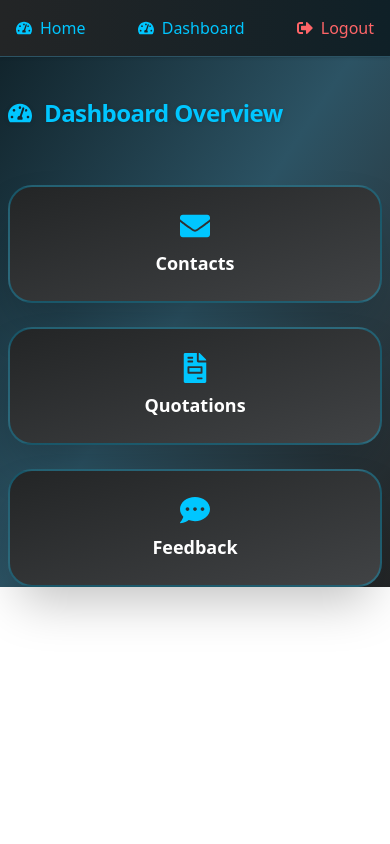
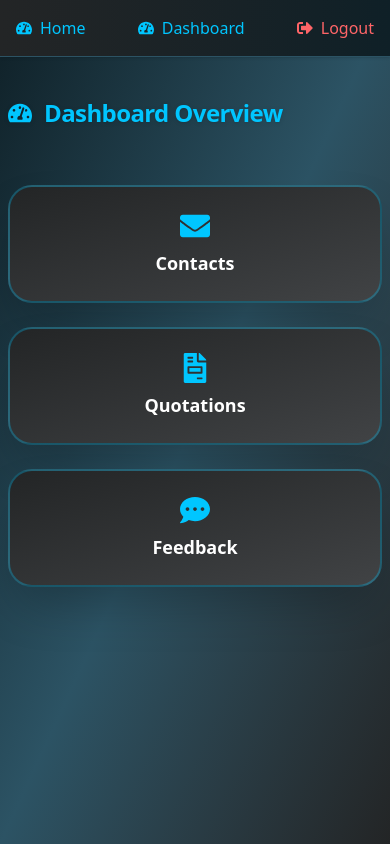
Before and after one commit to ramseySsekandi/smart-solutions, a Next.js app: page /dashboard in a window 390 px wide. Built offline with nearby package versions, Linux system fonts and the light colour scheme; no server answers.

Commit message:
heading for each page under dashboard routes responsive

```diff
--- a/app/(auth)/dashboard/contacts/page.tsx
+++ b/app/(auth)/dashboard/contacts/page.tsx
@@ -11,7 +11,7 @@ export default async function ContactsPage() {
       <nav className="sticky top-0 z-30 w-full bg-gradient-to-r from-[#232526] to-[#0f2027] backdrop-blur shadow flex items-center justify-between px-0 md:px-10 py-4 mb-10 border-b border-[#2c5364]">
         <div className="flex items-center gap-3 pl-2 md:pl-0">
           <FaTachometerAlt className="text-[#00c6ff] text-2xl" />
-          <span className="font-extrabold text-2xl tracking-tight text-white drop-shadow">Contacts</span>
+          <span className="font-extrabold text-xl sm:text-2xl tracking-tight text-white drop-shadow">Contacts</span>
         </div>
         <div className="flex items-center gap-4 md:gap-8 pr-2 md:pr-0">
           <Link href="/dashboard" className="flex items-center gap-2 text-[#00c6ff] hover:text-[#fff] transition"><FaTachometerAlt /> Dashboard</Link>
--- a/app/(auth)/dashboard/feedback/page.tsx
+++ b/app/(auth)/dashboard/feedback/page.tsx
@@ -11,7 +11,7 @@ export default async function FeedbackPage() {
       <nav className="sticky top-0 z-30 w-full bg-gradient-to-r from-[#232526] to-[#0f2027] backdrop-blur shadow flex items-center justify-between px-0 md:px-10 py-4 mb-10 border-b border-[#2c5364]">
         <div className="flex items-center gap-3 pl-2 md:pl-0">
           <FaTachometerAlt className="text-[#00c6ff] text-2xl" />
-          <span className="font-extrabold text-2xl tracking-tight text-white drop-shadow">Feedback</span>
+          <span className="font-extrabold text-xl sm:text-2xl tracking-tight text-white drop-shadow">Feedback</span>
         </div>
         <div className="flex items-center gap-4 md:gap-8 pr-2 md:pr-0">
           <Link href="/dashboard" className="flex items-center gap-2 text-[#00c6ff] hover:text-[#fff] transition"><FaTachometerAlt /> Dashboard</Link>
--- a/app/(auth)/dashboard/page.tsx
+++ b/app/(auth)/dashboard/page.tsx
@@ -4,7 +4,7 @@ import LogoutButton from "@/components/LogoutButton"
 
 export default function DashboardHome() {
   return (
-    <div className="max-h-dvh bg-gradient-to-br from-[#0f2027] via-[#2c5364] to-[#232526] text-white">
+    <div className="h-dvh bg-gradient-to-br from-[#0f2027] via-[#2c5364] to-[#232526] text-white">
       <nav className="sticky top-0 z-30 w-full bg-gradient-to-r from-[#232526] to-[#0f2027] backdrop-blur shadow flex items-center justify-between px-4 md:px-10 py-4 mb-10 border-b border-[#2c5364]">
         <div className=" hidden sm:items-center sm:flex gap-3">
           <FaTachometerAlt className="text-[#00c6ff]text-xl md:text-2xl" />
--- a/app/(auth)/dashboard/quotations/page.tsx
+++ b/app/(auth)/dashboard/quotations/page.tsx
@@ -11,7 +11,7 @@ export default async function QuotationsPage() {
       <nav className="sticky top-0 z-30 w-full bg-gradient-to-r from-[#232526] to-[#0f2027] backdrop-blur shadow flex items-center justify-between px-0 md:px-10 py-4 mb-10 border-b border-[#2c5364]">
         <div className="flex items-center gap-3 pl-2 md:pl-0">
           <FaTachometerAlt className="text-[#00c6ff] text-2xl" />
-          <span className="font-extrabold text-2xl tracking-tight text-white drop-shadow">Quotations</span>
+          <span className="font-extrabold text-xl sm:text-2xl tracking-tight text-white drop-shadow">Quotations</span>
         </div>
         <div className="flex items-center gap-4 md:gap-8 pr-2 md:pr-0">
           <Link href="/dashboard" className="flex items-center gap-2 text-[#00c6ff] hover:text-[#fff] transition"><FaTachometerAlt /> Dashboard</Link>
```
